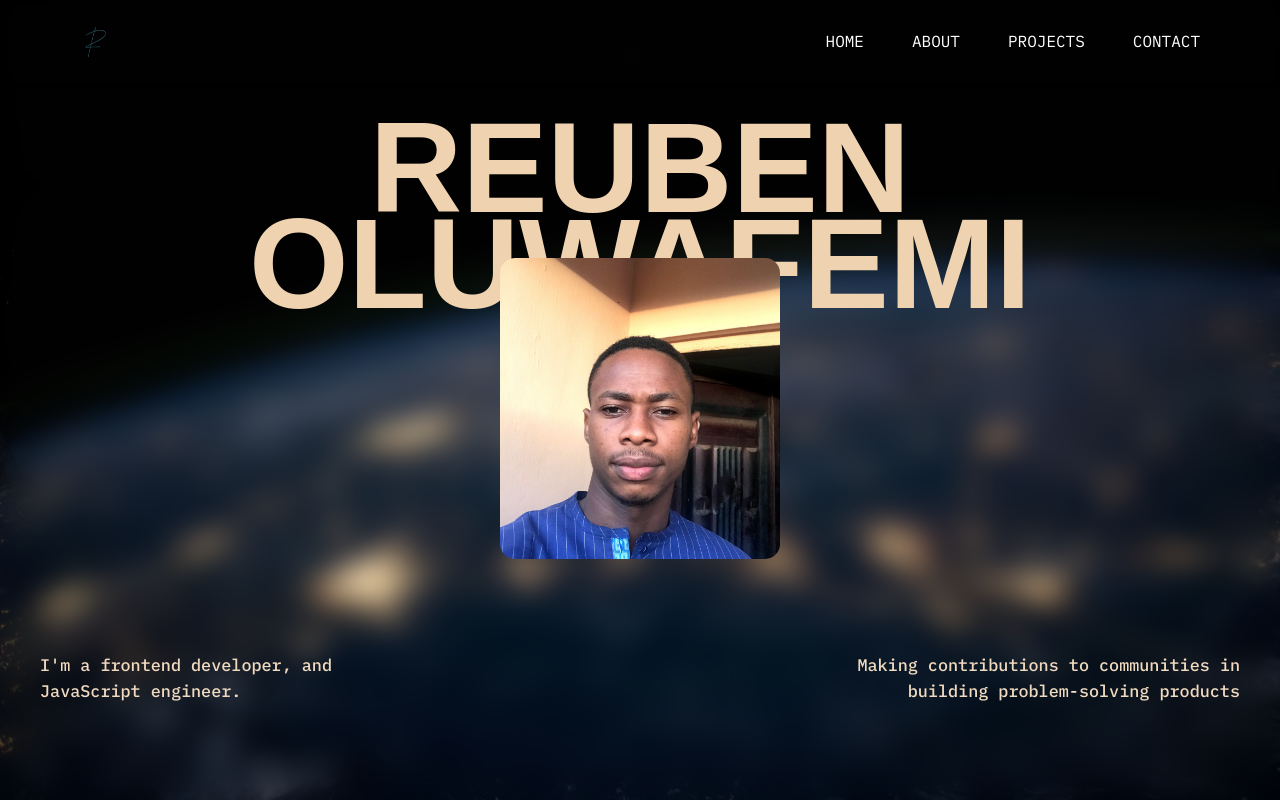
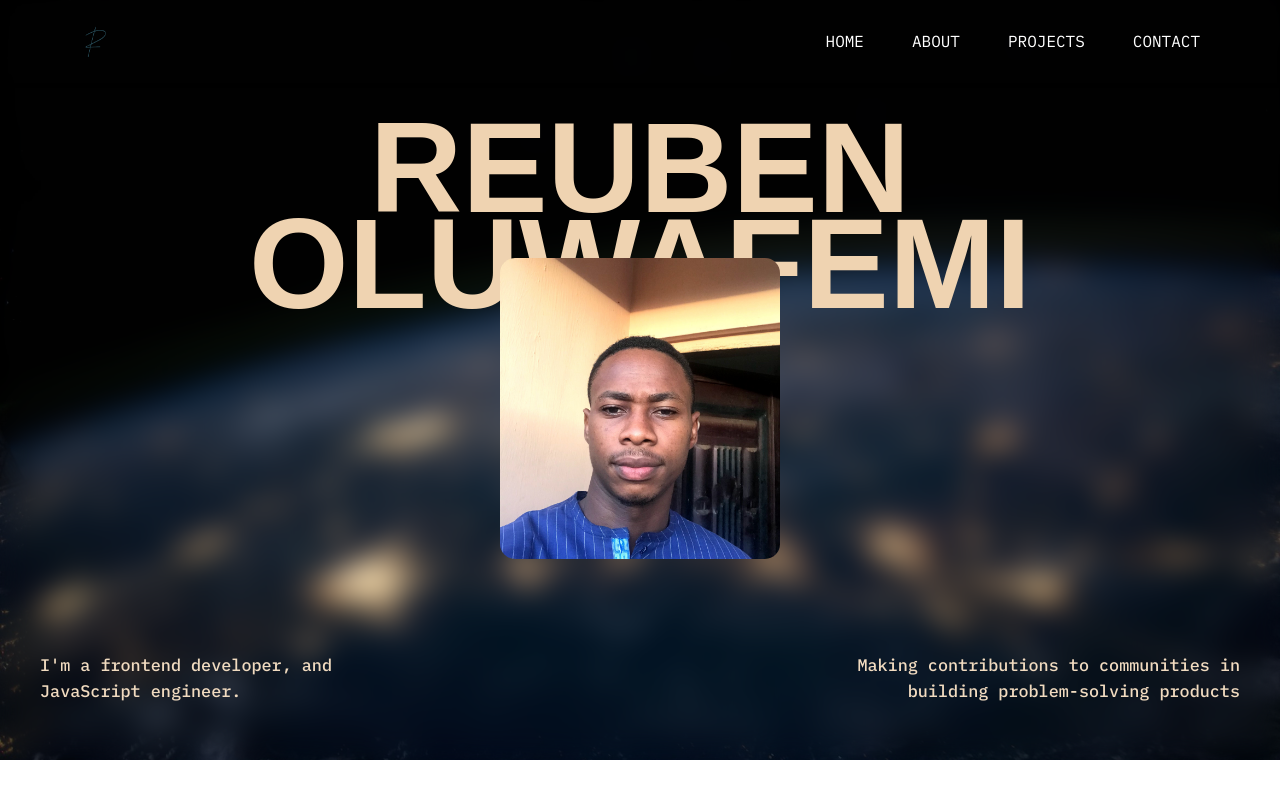
Before and after one commit to Rubylenshy/portfolio, a Vue app: page / in a window 1280 px wide. Shown: the top 802 px of the page. Built offline with nearby package versions, Linux system fonts and the light colour scheme; a web font is replaced by a local one.

Commit message:
a few things

```diff
--- a/src/assets/css/style.css
+++ b/src/assets/css/style.css
@@ -15,6 +15,10 @@
     --clr-bisque-600: rgb(202, 163, 114);
     --clr-bisque-400: rgb(239, 211, 177);
     --clr-bisque-300: rgb(241, 219, 192);
+}
+.max-screen-size{
+    max-width: 1440px;
+    margin: 0 auto;
 }
 
 ul{
@@ -56,6 +60,11 @@ p{
     font-size: clamp(2.5rem, 10vw, 12rem);
     color: #efd3b1;
     line-height: .75em;
+}
+.portfolio-container{
+    margin: 0 auto;
+    padding: 0 120px;
+    position: relative;
 }
 
 
@@ -195,7 +204,6 @@ p{
     }
 
     .home-hero-content{
-        max-width: 1700px;
         margin: 0 auto;
         padding-top: 120px;
         -webkit-backdrop-filter: blur(15px);
--- a/src/components/footer.vue
+++ b/src/components/footer.vue
@@ -1,5 +1,6 @@
 <template>
     <footer class="footer">
+        <div class="max-screen-size">
             <div class="main-container d-flex flex-column flex-md-row align-items-center justify-content-between gap-3">
                 <div class="scroll-to-top d-flex d-md-none "><img src="../assets/svg/up-arrow.svg" alt="" @click="() => topFunction()"></div>
 
@@ -13,6 +14,7 @@
                         <a :href="link.href"><i class="fs-5" :class="[link.icon]"></i></a>
                     </li>
                 </ul>
+            </div>
         </div>
     </footer>
 </template>
--- a/src/pages/home.vue
+++ b/src/pages/home.vue
@@ -98,7 +98,8 @@
                         <a href="https://github.com/Rubylenshy"><i class="fa-brands fa-github fs-5 text-light"></i></a>
                     </div>
                 </div>
-                <div ref="heroContent" class="home-hero-content position-relative mh-100vh">
+                <div ref="heroContent" class="home-hero-content position-relative">
+                    <div class="max-screen-size">
                         <div id="hero-header" class="home-hero-header home-header text-center fw-black" v-html="headerName"></div>
 
                         <div class="home-headshot p-3">
@@ -117,6 +118,7 @@
                                 </ul>
                                 <p>My insatiable curiosity and open-mindedness drive me to continually explore new horizons.
                                 Currently, I'm eager to apply my diverse skill set to the field of Finance Analysis and Statistics.</p>
+                            </div>
                         </div>
                     </div>
                 </div>
```
Lines whose indentation alone changed are shown as unchanged.
